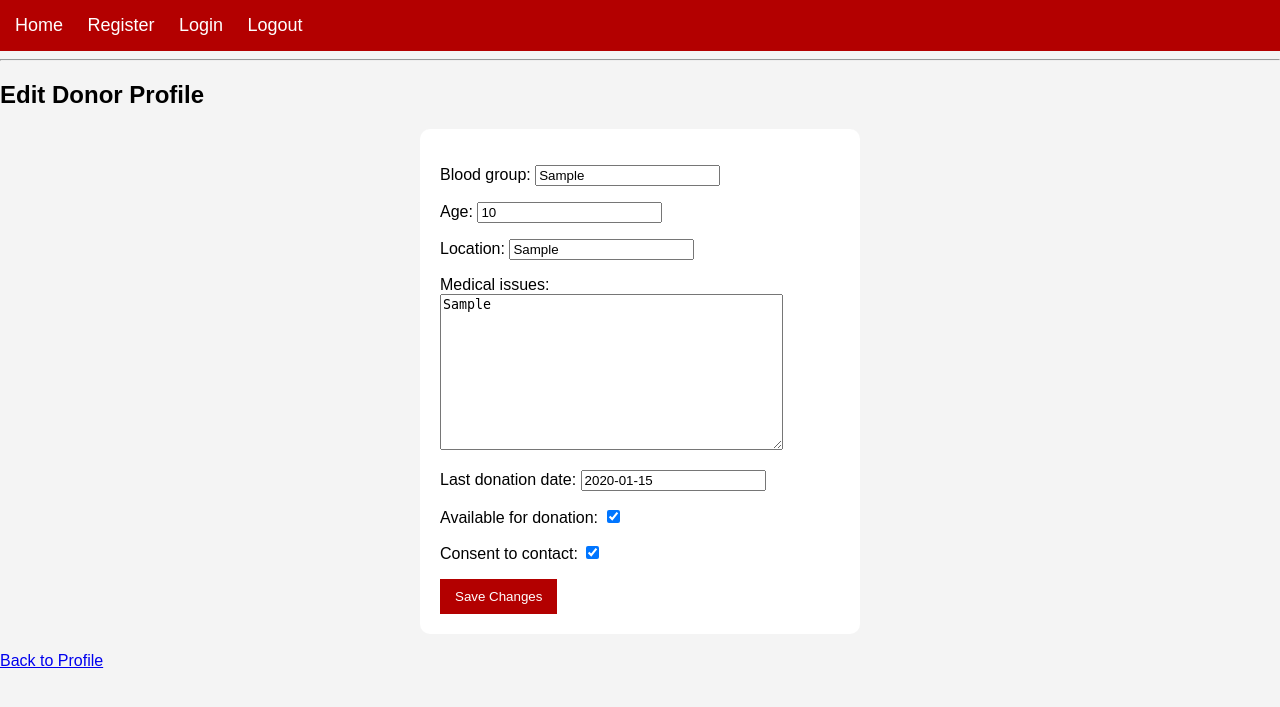
After one commit to vyshnavs0003-sys/lifeflow, a Django app: page /donor-profile/edit/ in a window 1280 px wide. The commit adds this page. Shown: the top 707 px of the page. Run offline with Django 5.2, Linux system fonts and the light colour scheme; a user stored in the database is signed in; tables that the repository leaves empty hold one stand-in row (values such as "Sample post").

Commit message:
feat: add donor profile edit feature

```diff
--- a/bloodbank_app/templates/donor_profile.html
+++ b/bloodbank_app/templates/donor_profile.html
@@ -13,6 +13,10 @@
 <p><strong>Available for Donation:</strong> {{ donor.available_for_donation }}</p>
 <p><strong>Consent to Contact:</strong> {{ donor.consent_to_contact }}</p>
 <br>
+<a href="{% url 'edit_donor_profile' %}">
+    Edit Profile
+</a>
+<br><br>
 <a href="{% url 'user_dashboard' %}">
     Back to Dashboard
 </a>
--- /dev/null
+++ b/bloodbank_app/templates/edit_donor_profile.html
@@ -0,0 +1,20 @@
+{% extends 'base.html' %}
+
+{% block content %}
+<h2>Edit Donor Profile</h2>
+
+<form method="post">
+    {% csrf_token %}
+    <div>
+        {{ form.as_p }}
+    </div>
+    <button type="submit">
+        Save Changes
+    </button>
+</form>
+<br>
+<a href="{% url 'donor_profile' %}">
+    Back to Profile
+</a>
+
+{% endblock %}
--- a/bloodbank_app/urls.py
+++ b/bloodbank_app/urls.py
@@ -14,4 +14,5 @@ urlpatterns = [
     path('check-availability/',views.check_availability,name='check_availability'),
     path('become-donor/',views.become_donor,name='become_donor'),
     path('donor-profile/',views.donor_profile,name='donor_profile'),
+    path('donor-profile/edit/',views.edit_donor_profile,name='edit_donor_profile'),
 ]
--- a/bloodbank_app/views.py
+++ b/bloodbank_app/views.py
@@ -1,4 +1,4 @@
-from django.shortcuts import render ,redirect
+from django.shortcuts import render ,redirect, get_object_or_404
 
 from django.contrib.auth import login,logout,authenticate
 from django.contrib.auth.decorators import login_required
@@ -124,3 +124,15 @@ def become_donor(request):
 def donor_profile(request):
     donor = Donor.objects.get(user=request.user)
     return render(request,'donor_profile.html',{'donor': donor})
+
+@login_required
+def edit_donor_profile(request):
+    donor = get_object_or_404(Donor, user=request.user)
+    if request.method == 'POST':
+        form = DonorForm(request.POST, instance=donor)
+        if form.is_valid():
+            form.save()
+            return redirect('donor_profile')
+    else:
+        form = DonorForm(instance=donor)
+    return render(request, 'edit_donor_profile.html', {'form': form})
```
